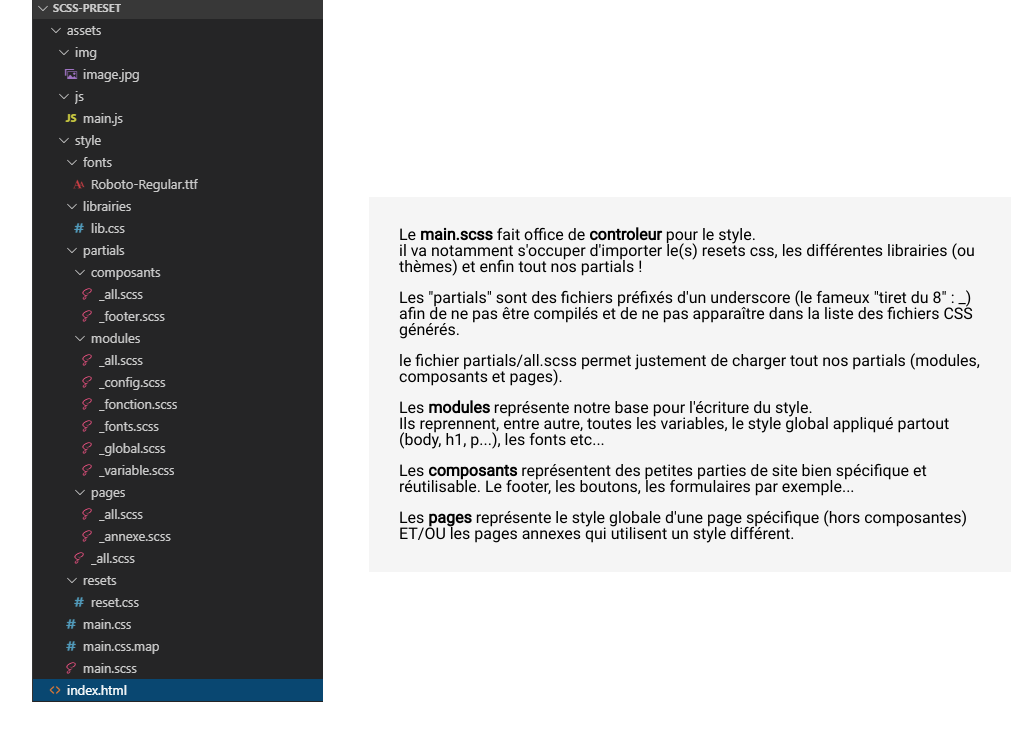
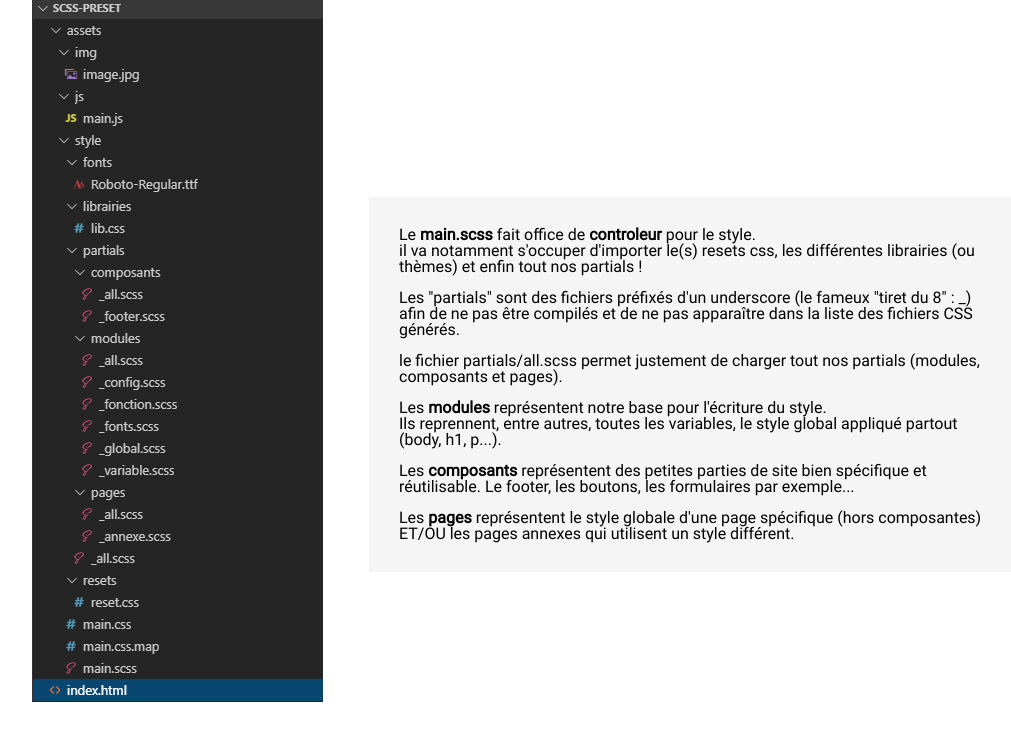
Before and after one commit to leersmathieu/scss-preset, a plain HTML site: page index.html in a window 1280 px wide. Shown: the part 52-792 px from the top of the page, without its empty margins (15-1026 px from the left). Drawn offline with Linux system fonts and the light colour scheme; files whose address does not match are found by name.

Commit message:
litl corr

```diff
--- a/index.html
+++ b/index.html
@@ -23,12 +23,12 @@
 
                 <p>le fichier partials/all.scss permet justement de charger tout nos partials (modules, composants et pages).</p>
 
-                <p>Les <strong>modules</strong> représente notre base pour l'écriture du style. <br>
-                Ils reprennent, entre autre, toutes les variables, le style global appliqué partout (body, h1, p...), les fonts etc...</p>
+                <p>Les <strong>modules</strong> représentent notre base pour l'écriture du style. <br>
+                Ils reprennent, entre autres, toutes les variables, le style global appliqué partout (body, h1, p...).</p>
 
                 <p>Les <strong>composants</strong> représentent des petites parties de site bien spécifique et réutilisable. Le footer, les boutons, les formulaires par exemple... </p>
 
-                <p>Les <strong>pages</strong> représente le style globale d'une page spécifique (hors composantes) ET/OU les pages annexes qui utilisent un style différent.</p>
+                <p>Les <strong>pages</strong> représentent le style globale d'une page spécifique (hors composantes) ET/OU les pages annexes qui utilisent un style différent.</p>
             </div>
 
 
```
